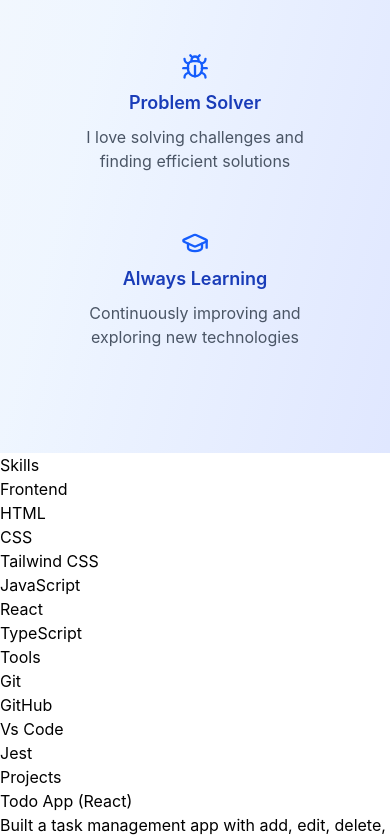
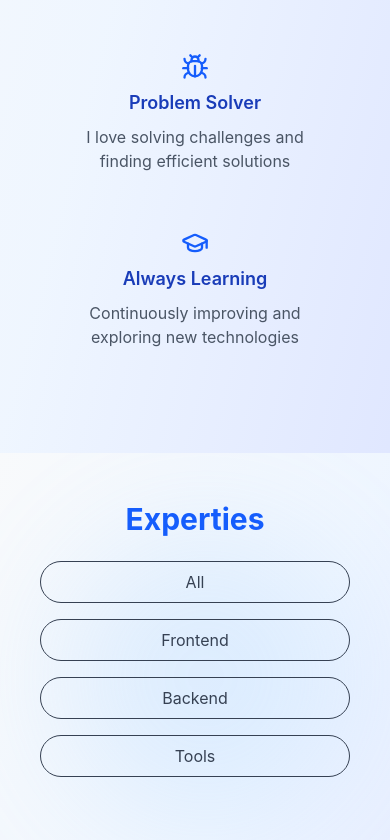
Before and after one commit to Mankelvo/personal-portfolio, a React (Vite) app: page / in a window 390 px wide. Shown: the part 1156-1996 px from the top of the page. Built offline with nearby package versions, Linux system fonts and the light colour scheme.

Commit message:
style: implement responsive skills section with filtering and icons

```diff
--- a/src/components/layout/Navbar.jsx
+++ b/src/components/layout/Navbar.jsx
@@ -3,11 +3,11 @@
 import { GiHamburgerMenu } from "react-icons/gi";
 import { RxCross1 } from "react-icons/rx";
 
+   export const NavLink = "text-sm font-medium text-gray-700 hover:text-blue-600  transition-colors duration-200 cursor-pointer";
 
 
 function Navbar(){
     const [isOpen, setIsOpen] = useState(false);
-    const NavLink = "text-sm font-medium text-gray-700 hover:text-blue-600  transition-colors duration-200 cursor-pointer";
     const ResumeLink = " rounded-full bg-blue-600 px-5 py-2 text-sm font-medium text-white shadow-sm  hover:bg-blue-700 transition-colors  duration-200";
     const navLinks = [
   { name: 'About', href: '#about' },
--- a/src/components/sections/Skills.jsx
+++ b/src/components/sections/Skills.jsx
@@ -1,36 +1,63 @@
+import { useState } from 'react';
 import skills from '../../data/skills.js';
+import { NavLink } from '../layout/Navbar.jsx';
 function Skills(){
+
+  const[activeCategory, SetactiveCategory] = useState("all");
+  const categories =["All", "Frontend", "Backend", "Tools"];
+
     return (
-        <section id="skills">
-            <h2>Skills</h2>
-               <div>
-                <ul>
-                {
-                    skills.map((skill)=>(
-                     <li key ={skill.category}>
-                     <h3 >{skill.category}</h3>
-                     <ul>
-                        {
-                            skill.items.map((item)=>(
-                                <li key={item}>{item}</li>
-                            )) }
-                     </ul>
+            <section id="skills" className="scroll-mt-20 relative z-10 overflow-hidden bg-gradient-to-br from-slate-50 via-blue-50 to-indigo-100  min-h-screen  px-10 py-12">
+                     <div className="absolute right-10 top-20 w-72 h-72 bg-blue-300 rounded-full blur-3xl opacity-20"></div>
 
-                     </li>
-                    ))}
+        <div className="max-w-6xl mx-auto relative z-10">
+            <h2 className='text-3xl md:text-4xl font-bold text-blue-600 text-center mb-4'>Experties</h2>
 
+                    <div className='flex flex-col md:flex-row justify-center gap-4 mt-6 '>
+                     { categories.map((cat) => (
+                        <button
+                        key={cat}
+                        onClick={()=>SetactiveCategory(cat)}
+                        className={`px-4 py-2  rounded-full border transition ${
+                          activeCategory===cat? 'bg-purple-600 text-gray-800 shadow-sm': 'text-gray-700 hover:bg-blue-700'
+                        }`}
+                        >{cat}</button>
+                      ) )}
 
-                </ul>
-
-              </div>
-
-
-        </section>
+                    </div>
 
 
 
-    )
+  <div className='grid grid-cols-[repeat(auto-fit,minmax(200px,1fr))] gap-6 mt-10'>
+  {
+    skills.
+    filter(skill =>activeCategory ==="All" ||
+      skill.category===activeCategory)
+    .flatMap((skill) =>skill.items)
+  .map((item)=> {
+    const Icon = item.icon;
 
-}
+    return (
+      <div
+      key={item.name}
+       className=' flex items-center gap-3 p-4 bg-white rounded-xl shadow-sm w-full max-w-sm hover:shadow-md hover:-translate-y-1 transition-all duration-200'>
+        <Icon className=" w-5 h-5 text-blue-600 group-hover:text-blue-700"/>
+        <span className='text-gray-800 font-medium'>{item.name}</span>
+      </div>
+
+    );
+  })}
+  </div>
+
+
+
+</div>
+
+   </section>
+
+
+       )
+
+      }
 
 export default Skills;
--- a/src/data/skills.js
+++ b/src/data/skills.js
@@ -1,23 +1,38 @@
-const skills =[
-  {category:"Frontend",
-     items:[
-      "HTML",
-      "CSS",
-      "Tailwind CSS",
-      "JavaScript",
-      "React",
-      "TypeScript",]
+import { Hexagon } from "lucide-react";
+import { FaHtml5, FaCss3Alt, FaJs, FaReact, FaGit, FaGithub } from "react-icons/fa";
+import { SiTailwindcss, SiTypescript, SiJest } from "react-icons/si";
+import { VscVscode } from "react-icons/vsc";
 
+
+const skills = [
+  {
+    category: "Frontend",
+    items: [
+      { name: "HTML", icon: FaHtml5 },
+      { name: "CSS", icon: FaCss3Alt },
+      { name: "Tailwind CSS", icon: SiTailwindcss },
+      { name: "JavaScript", icon: FaJs },
+      { name: "React", icon: FaReact },
+      { name: "TypeScript", icon: SiTypescript },
+    ],
   },
 
-  {category: "Tools",
-     items:[
-      "Git",
-       "GitHub",
-       "Vs Code",
-        "Jest" ]}
+  {category: "Backend",
+    items:[
+      {name:"Node.JS", icon:Hexagon}
+    ]
+  },
+  {
+    category: "Tools",
+    items: [
+      { name: "Git", icon: FaGit },
+      { name: "GitHub", icon: FaGithub },
 
+      { name: "VS Code", icon:VscVscode },
+      { name: "Jest", icon: SiJest },
+    ],
+  },
 
-]
+];
 
 export default skills;
--- a/src/pages/Home.jsx
+++ b/src/pages/Home.jsx
@@ -12,7 +12,7 @@
 
 function Home(){
     return(
-   <>
+   <div className='bg-slate-50 text-gray-800'>
     <Navbar/>
 
     <main>
@@ -25,7 +25,7 @@
     </main>
 
    <Footer/>
-   </>
+   </div>
     )
 }
 
```
